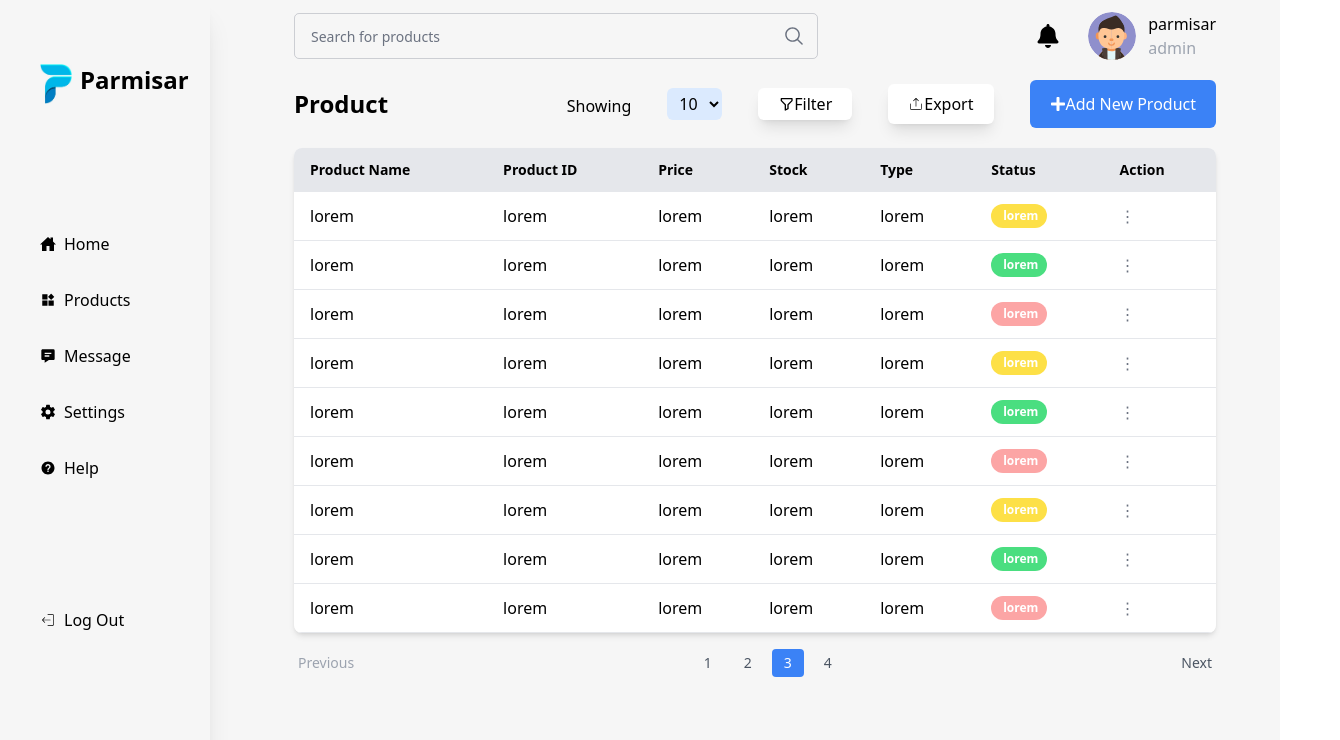
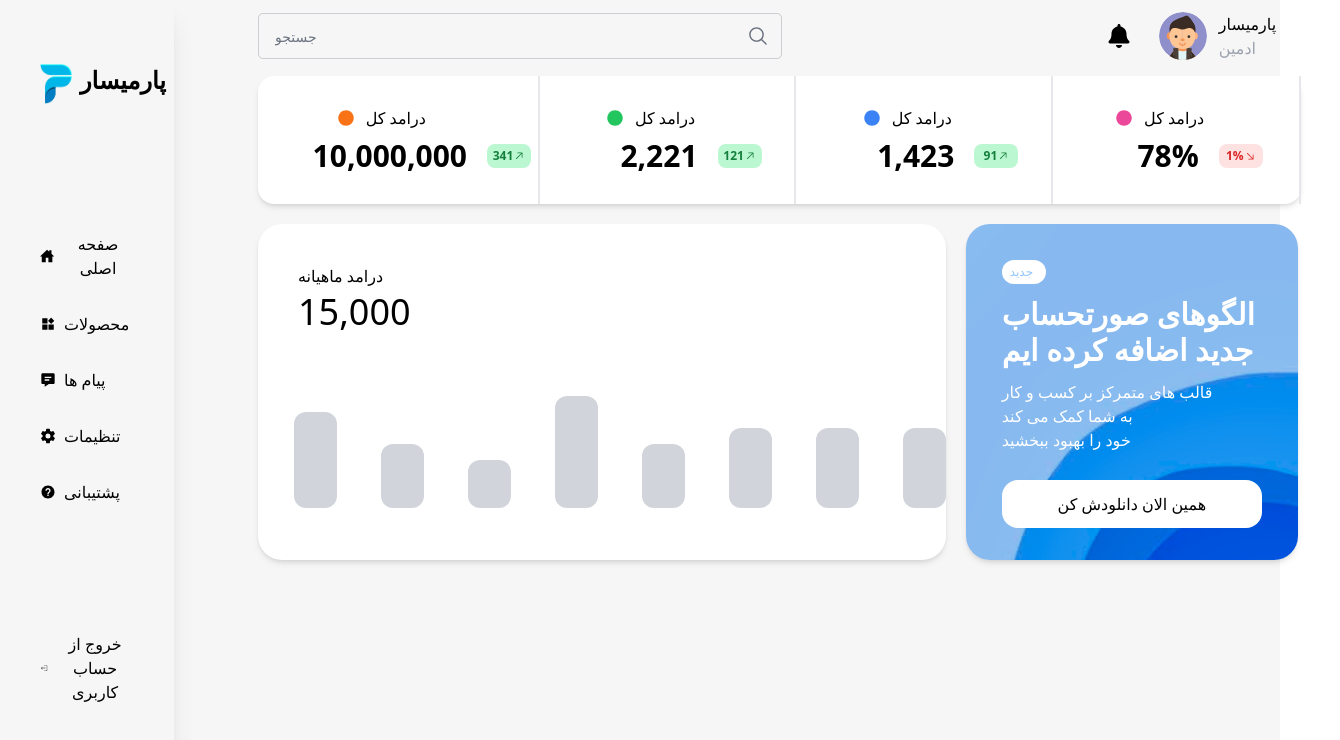
Before and after one commit to Parisa-Esmaeilpour1993/Parmisar_Phone, a React (Vite) app: page /panel in a window 1280 px wide. Shown: the top 740 px of the page, 1340 px wide, since content can reach past the window. Built offline with nearby package versions, Linux system fonts and the light colour scheme.

Commit message:
feat:localization panel

```diff
--- a/src/components/Panel/Analysis/Analysis.tsx
+++ b/src/components/Panel/Analysis/Analysis.tsx
@@ -1,5 +1,6 @@
 import { FaCircle } from 'react-icons/fa';
 import { GoArrowDownRight, GoArrowUpRight } from 'react-icons/go';
+import { Analysislocalization } from '../../../constants/localization/Localization';
 
 export default function Analysis() {
   return (
@@ -7,12 +8,12 @@ export default function Analysis() {
       <div className=" flex flex-col gap-2 justify-center justify-center items-center w-[27%] pr-8 border-r-2">
         <div className="flex gap-3 items-center">
           <FaCircle className="text-orange-500 " />
-          <p>Total Revenue</p>
+          <p>{Analysislocalization['totalRevenue']}</p>
         </div>
         <div className="flex gap-5 items-center ml-20">
-          <p className="font-semibold text-3xl">$ 216k</p>
+          <p className="font-semibold text-3xl"> 10,000,000</p>
           <div className=" bg-green-200 w-11 rounded-lg flex justify-center py-1">
-            <p className="text-xs text-green-700 font-semibold">$341</p>
+            <p className="text-xs text-green-700 font-semibold">341</p>
             <GoArrowUpRight className="text-xs mt-[2px] text-green-700 font-bold" />
           </div>
         </div>
@@ -21,7 +22,7 @@ export default function Analysis() {
       <div className=" flex flex-col gap-2 justify-center items-center w-[28%] pr-8 border-r-2">
         <div className="flex gap-3 items-center">
           <FaCircle className="text-green-500" />
-          <p>Total Revenue</p>
+          <p>{Analysislocalization['totalRevenue']}</p>
         </div>
         <div className="flex gap-5 items-center ml-20">
           <p className="font-semibold text-3xl">2,221</p>
@@ -35,7 +36,7 @@ export default function Analysis() {
       <div className=" flex flex-col gap-2 justify-center items-center w-[28%] pr-8 border-r-2">
         <div className="flex gap-3 items-center">
           <FaCircle className="text-blue-500" />
-          <p>Total Revenue</p>
+          <p>{Analysislocalization['totalRevenue']}</p>
         </div>
         <div className="flex gap-5 items-center ml-20">
           <p className="font-semibold text-3xl">1,423</p>
@@ -49,7 +50,7 @@ export default function Analysis() {
       <div className=" flex flex-col gap-2 justify-center items-center w-[27%] pr-8 border-r-2">
         <div className="flex gap-3 items-center">
           <FaCircle className="text-pink-500" />
-          <p>Total Revenue</p>
+          <p>{Analysislocalization['totalRevenue']}</p>
         </div>
         <div className="flex gap-5 items-center ml-20">
           <p className="font-semibold text-3xl">78%</p>
--- a/src/components/Panel/Asidebar/Asidebar.tsx
+++ b/src/components/Panel/Asidebar/Asidebar.tsx
@@ -4,6 +4,7 @@ import { CiLogout } from "react-icons/ci";
 import { IoMdHelpCircle } from "react-icons/io";
 import { IoHomeSharp, IoSettingsSharp } from "react-icons/io5";
 import logo from './../../../assets/images/logo.png'
+import { asidebarlocalization } from "../../../constants/localization/Localization";
 
 
 export default function Asidebar() {
@@ -11,33 +12,33 @@ export default function Asidebar() {
     <div className="flex flex-col gap-32 pt-16 px-10 ">
       <div className="flex gap-2 ">
         <img className="w-8 h-10 items-center" src={logo} alt="logo" />
-        <p className="text-2xl font-bold">Parmisar</p>
+        <p className="text-2xl font-bold">{asidebarlocalization['parmisar']}</p>
       </div>
       <div className="flex flex-col gap-8">
         <button className="flex items-center gap-2 focus:bg-primary-200 focus:p-1 focus:rounded-lg focus:text-white">
           <IoHomeSharp />
-          <p>Home</p>
+          <p>{asidebarlocalization['home']}</p>
         </button>
         <button className="flex items-center gap-2 focus:bg-primary-200 focus:p-1 focus:rounded-lg focus:text-white">
           <AiFillProduct />
-          <p>Products</p>
+          <p>{asidebarlocalization['products']}</p>
         </button>
         <button className="flex items-center gap-2 focus:bg-primary-200 focus:p-1 focus:rounded-lg focus:text-white">
           <BiSolidMessageDetail />
-          <p>Message</p>
+          <p>{asidebarlocalization['message']}</p>
         </button>
         <button className="flex items-center gap-2 focus:bg-primary-200 focus:p-1 focus:rounded-lg focus:text-white">
           <IoSettingsSharp />
-          <p>Settings</p>
+          <p>{asidebarlocalization['setting']}</p>
         </button>
         <button className="flex items-center gap-2 focus:bg-primary-200 focus:p-1 focus:rounded-lg focus:text-white">
           <IoMdHelpCircle />
-          <p>Help</p>
+          <p>{asidebarlocalization['help']}</p>
         </button>
       </div>
       <button className="flex items-center gap-2">
         <CiLogout />
-        <p>Log Out</p>
+        <p>{asidebarlocalization['logOut']}</p>
       </button>
     </div>
   );
--- a/src/components/Panel/Chart/Chart.tsx
+++ b/src/components/Panel/Chart/Chart.tsx
@@ -1,9 +1,11 @@
+import { chartlocalization } from "../../../constants/localization/Localization";
+
 export default function Chart() {
   return (
     <div className="bg-white h-[21rem] w-[60%] ml-16 mt-5 rounded-3xl shadow-md">
       <div className="m-10">
-        <p>Monthly Revenue</p>
-        <p className="pt-1 text-4xl font-medium">$15,000</p>
+        <p>{chartlocalization["monthlyRevenue"]}</p>
+        <p className="pt-1 text-4xl font-medium">15,000</p>
       </div>
       <div className="flex">
         <div className="bg-gray-300 w-12 h-24 ml-9  my-10 rounded-xl flex"></div>
--- a/src/components/Panel/Headers/Headers.tsx
+++ b/src/components/Panel/Headers/Headers.tsx
@@ -1,5 +1,6 @@
 import { FaBell } from 'react-icons/fa';
 import profile from './../../../assets/images/profile.svg';
+import { asidebarlocalization, Headerlocalization } from '../../../constants/localization/Localization';
 
 export default function Headers() {
   return (
@@ -7,7 +8,7 @@ export default function Headers() {
       <div className="flex items-center border focus-within:border-indigo-500 transition duration-300 pr-3 gap-2 border-gray-500/30 h-[46px] rounded-[5px] overflow-hidden">
         <input
           type="text"
-          placeholder="Search for products"
+          placeholder={Headerlocalization["palaceHolder"]}
           className="w-[30rem] bg-transparent h-full pl-4 outline-none placeholder-gray-500 text-sm"
         />
         <svg
@@ -29,8 +30,8 @@ export default function Headers() {
         <div className='flex gap-3'>
           <img className='w-12 h-12' src={profile} alt="profile" />
           <div>
-            <p> parmisar </p>
-            <p className='text-gray-400'> admin  </p>
+            <p> {asidebarlocalization["parmisar"]} </p>
+            <p className='text-gray-400'>{Headerlocalization["admin"]} </p>
           </div>
         </div>
       </div>
--- a/src/components/Panel/Information/Information.tsx
+++ b/src/components/Panel/Information/Information.tsx
@@ -1,21 +1,22 @@
+import { informationlocalization } from "../../../constants/localization/Localization";
 import Button from "../../shared/button/Button";
 
 export default function Information() {
   return (
     <div className="information-bg h-[21rem] w-[29%] ml-5 mt-5 rounded-3xl p-9 shadow-md">
       <p className="bg-white rounded-xl w-11 text-xs px-2 py-1 text-blue-300 ">
-        NEW
+        {informationlocalization["new"]}
       </p>
       <p className="text-white text-3xl font-semibold pt-3">
-        We have added new
-        <br /> invoicing templates!
+        {informationlocalization["invoicingTemplates"]}
+        <br /> {informationlocalization["weHaveAddedNew"]}
       </p>
       <p className="text-white pt-3">
-        New templates focused on
-        <br /> helping you improve your
-        <br /> business
+        {informationlocalization["newTemplatesFocusedOn"]}
+        <br /> {informationlocalization["helpingYou"]}
+        <br /> {informationlocalization["ImproveYour"]}
       </p>
-      <button className="bg-white w-[100%] py-3 mt-7 rounded-2xl">Download Now</button>
+      <button className="bg-white w-[100%] py-3 mt-7 rounded-2xl">{informationlocalization["downloadNow"]}</button>
     </div>
   );
 }
--- a/src/components/Panel/Panel.tsx
+++ b/src/components/Panel/Panel.tsx
@@ -15,12 +15,12 @@ export default function Panel() {
         </div>
         <div className="w-full">
           <Headers />
-          <Products/>
-          {/* <Analysis />
+          {/* <Products/> */}
+          <Analysis />
           <div className="flex">
             <Chart />
             <Information/>
-          </div> */}
+          </div>
         </div>
       </div>
     </div>
--- a/src/components/Panel/Products/Products.tsx
+++ b/src/components/Panel/Products/Products.tsx
@@ -1,16 +1,17 @@
 import { BiFilterAlt } from "react-icons/bi";
 import { CiExport } from "react-icons/ci";
 import { FaPlus } from "react-icons/fa";
+import { asidebarlocalization, productslocalization } from "../../../constants/localization/Localization";
 
 
 export default function Products() {
   return (
     <div>
       <div className="flex justify-between items-center px-16 py-5 gap-5">
-        <p className="font-semibold text-2xl">Product</p>
+        <p className="font-semibold text-2xl">{asidebarlocalization["products"]}</p>
         <div className="flex gap-9 items-center justify-center">
           <label className="mt-1" htmlFor="number">
-            Showing
+            {productslocalization["Showing"]}
           </label>
           <select
             className="bg-blue-100 h-8 px-2 rounded-md"
@@ -30,7 +31,7 @@ export default function Products() {
           </select>
           <button className="flex items-center px-5 h-8 rounded-md bg-white shadow-lg">
             <BiFilterAlt />
-            Filter
+            {productslocalization["Filter"]}
           </button>
           <button className="flex items-center px-5 h-10 rounded-md bg-white shadow-lg">
             <CiExport />
@@ -38,7 +39,7 @@ export default function Products() {
           </button>
           <button className="flex items-center h-12 text-white px-5 py-2 rounded-md bg-blue-500">
             <FaPlus />
-            Add New Product
+            {productslocalization["addNewProduct"]}
           </button>
         </div>
       </div>
@@ -49,14 +50,14 @@ export default function Products() {
             <thead className="bg-gray-200">
               <tr>
                 <th className="py-3 px-4 text-sm font-semibold">
-                  Product Name
+                  {productslocalization["productName"]}
                 </th>
-                <th className="py-3 px-4 text-sm font-semibold">Product ID</th>
-                <th className="py-3 px-4 text-sm font-semibold">Price</th>
-                <th className="py-3 px-4 text-sm font-semibold">Stock</th>
-                <th className="py-3 px-4 text-sm font-semibold">Type</th>
-                <th className="py-3 px-4 text-sm font-semibold">Status</th>
-                <th className="py-3 px-4 text-sm font-semibold">Action</th>
+                <th className="py-3 px-4 text-sm font-semibold">{productslocalization["productID"]}</th>
+                <th className="py-3 px-4 text-sm font-semibold">{productslocalization["price"]}</th>
+                <th className="py-3 px-4 text-sm font-semibold">{productslocalization['stock']}</th>
+                <th className="py-3 px-4 text-sm font-semibold">{productslocalization['type']}</th>
+                <th className="py-3 px-4 text-sm font-semibold">{productslocalization['status']}</th>
+                <th className="py-3 px-4 text-sm font-semibold">{productslocalization['action']}</th>
               </tr>
             </thead>
             <tbody>
@@ -183,7 +184,7 @@ export default function Products() {
 
         <div className="flex justify-between items-center mt-4 text-gray-600">
           <button className="px-1 py-1 text-sm text-gray-400">
-            Previous
+            {productslocalization["previous"]}
           </button>
           <div className="flex justify-center items-center gap-2">
             <button className="px-3 py-1 text-sm rounded hover:bg-gray-200">
@@ -199,7 +200,7 @@ export default function Products() {
               4
             </button>
           </div>
-          <button className="px-1 py-1 text-sm">Next</button>
+          <button className="px-1 py-1 text-sm">{productslocalization["next"]}</button>
         </div>
       </div>
     </div>
--- a/src/constants/localization/Localization.ts
+++ b/src/constants/localization/Localization.ts
@@ -7,3 +7,51 @@ export const pageLevelLocalization = {
     connections: "ارتباطات",
   },
 };
+
+export const asidebarlocalization = {
+  parmisar : "پارمیسار",
+  home : "صفحه اصلی",
+  products : "محصولات",
+  message : "پیام ها",
+  setting : "تنظیمات",
+  help :"پشتیبانی",
+  logOut : "خروج از حساب کاربری"
+};
+
+export const Analysislocalization = {
+  totalRevenue: 'درامد کل',
+};
+
+export const Headerlocalization = {
+  palaceHolder: 'جستجو',
+  admin : 'ادمین'
+};
+
+export const chartlocalization = {
+  monthlyRevenue : "درامد ماهیانه"
+};
+
+export const informationlocalization = {
+  new: 'جدید',
+  weHaveAddedNew: 'جدید اضافه کرده ایم',
+  invoicingTemplates: 'الگوهای صورتحساب',
+  newTemplatesFocusedOn: "قالب های متمرکز بر کسب و کار" ,
+  helpingYou: 'به شما کمک می کند',
+  ImproveYour : "خود را بهبود ببخشید",
+  downloadNow: 'همین الان دانلودش کن',
+};
+
+export const productslocalization = {
+  Showing: 'نمایش',
+  Filter: 'فیلتر',
+  addNewProduct: 'اضافه کردن محصول جدید',
+  productName: 'نام محصول',
+  productID: 'شناسه محصول',
+  price: 'قیمت',
+  stock: 'موجودی',
+  type: 'نوع محصول',
+  status: 'شرایط محصول',
+  action: "کنترل محصول",
+  next: 'بعدی',
+  previous : 'قبلی',
+};
```
